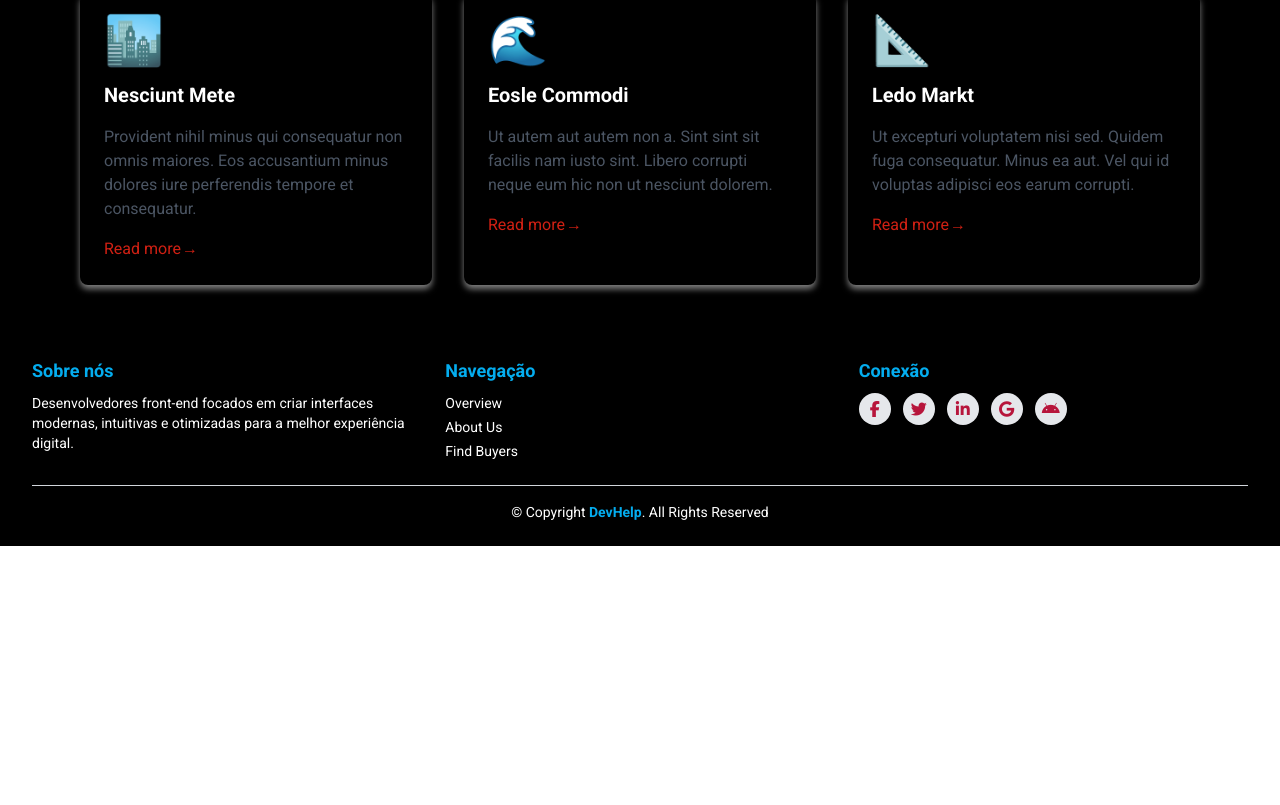
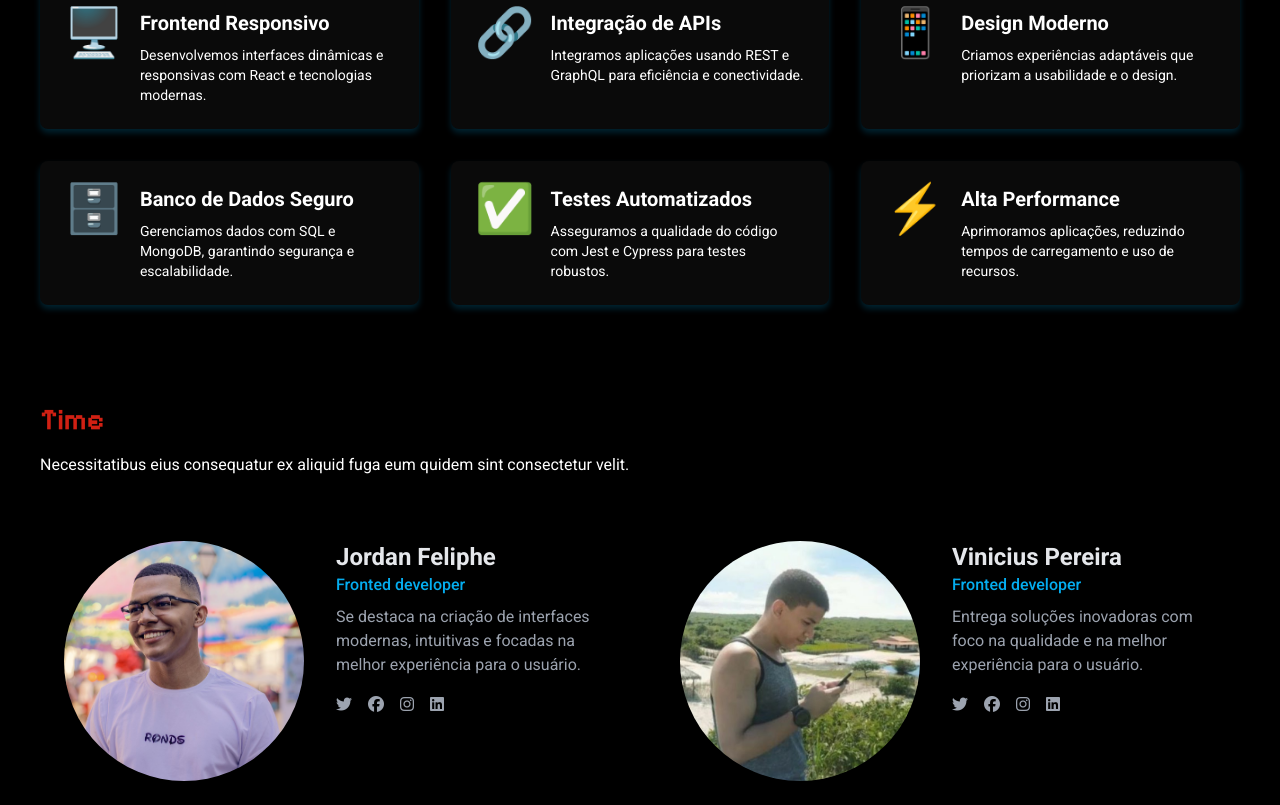
Before and after one commit to JordanFeliphe/DevHelpLP, a React (Create React App) app: page / in a window 1280 px wide. Shown: the part 1555-2360 px from the top of the page. Before the commit the page ends 2101 px from the top, so only its background shows below. Built offline with nearby package versions, Linux system fonts and the light colour scheme.

Commit message:
Section 2 e Section 3 feitas, contendo atualizações sobre o time. Tudo já está responsivo

```diff
--- a/src/App.js
+++ b/src/App.js
@@ -3,6 +3,7 @@ import Navbar from './components/navbar/Navbar';
 import Header from './components/header/Header';
 import Section1 from './components/sections/Section1';
 import Section2 from './components/sections/Section2';
+import Section3 from './components/sections/Section3';
 import Footer from './components/footer/Footer';
 
 function App() {
@@ -12,6 +13,7 @@ function App() {
       <Header/>
       <Section1/>
       <Section2/>
+      <Section3/>
       <Footer/>
 
     </div>
--- a/src/components/sections/Section2.jsx
+++ b/src/components/sections/Section2.jsx
@@ -4,59 +4,80 @@ const Services = () => {
   const services = [
     {
       id: 1,
-      title: "Nesciunt Mete",
+      title: "Frontend Responsivo",
       description:
-        "Provident nihil minus qui consequatur non omnis maiores. Eos accusantium minus dolores iure perferendis tempore et consequatur.",
-      icon: "🏙️", // Substitua pelo ícone adequado
+        "Desenvolvemos interfaces dinâmicas e responsivas com React e tecnologias modernas.",
+      icon: "🖥️",
     },
     {
       id: 2,
-      title: "Eosle Commodi",
+      title: "Integração de APIs",
       description:
-        "Ut autem aut autem non a. Sint sint sit facilis nam iusto sint. Libero corrupti neque eum hic non ut nesciunt dolorem.",
-      icon: "🌊", // Substitua pelo ícone adequado
+        "Integramos aplicações usando REST e GraphQL para eficiência e conectividade.",
+      icon: "🔗",
     },
     {
       id: 3,
-      title: "Ledo Markt",
+      title: "Design Moderno",
       description:
-        "Ut excepturi voluptatem nisi sed. Quidem fuga consequatur. Minus ea aut. Vel qui id voluptas adipisci eos earum corrupti.",
-      icon: "📐", // Substitua pelo ícone adequado
+        "Criamos experiências adaptáveis que priorizam a usabilidade e o design.",
+      icon: "📱",
+    },
+    {
+      id: 4,
+      title: "Banco de Dados Seguro",
+      description:
+        "Gerenciamos dados com SQL e MongoDB, garantindo segurança e escalabilidade.",
+      icon: "🗄️",
+    },
+    {
+      id: 5,
+      title: "Testes Automatizados",
+      description:
+        "Asseguramos a qualidade do código com Jest e Cypress para testes robustos.",
+      icon: "✅",
+    },
+    {
+      id: 6,
+      title: "Alta Performance",
+      description:
+        "Aprimoramos aplicações, reduzindo tempos de carregamento e uso de recursos.",
+      icon: "⚡",
     },
   ];
 
+
   return (
     <section className="bg-black py-12">
-      <div className="max-w-6xl mx-auto px-4">
-        <div className="text-center">
-          <h2 className="text-3xl font-semibold text-[#d02013]">Services</h2>
+      <div className="max-w-7xl mx-auto px-6 md:px-8 lg:px-10">
+        <div className="text-left mb-8">
+          <h2
+            className="text-3xl font-semibold text-[#d02013]"
+            style={{ fontFamily: '"Pixelify Sans", sans-serif' }}
+          >
+            Tecnologias e Habilidades
+          </h2>
           <p className="text-white mt-4">
-            Necessitatibus eius consequatur ex aliquid fuga eum quidem sint
-            consectetur velit.
+            Excelência em desenvolvimento web e design responsivo.
           </p>
         </div>
-        <div className="mt-10 grid grid-cols-1 md:grid-cols-3 gap-8">
+        <div className="grid grid-cols-1 md:grid-cols-2 lg:grid-cols-3 gap-8">
           {services.map((service) => (
             <div
               key={service.id}
-              className="rounded-lg bg-black shadow-[0_4px_6px_rgba(255,255,255,0.5)] p-6 text-left group transition-transform transform hover:scale-105 "
+              className="flex items-start bg-[#0a0a0a] rounded-lg p-6 shadow-[0_4px_6px_rgba(4,173,239,0.2)] transition-transform transform hover:scale-105"
             >
-              {/* Ícone com transição de cor */}
-              <div className="text-5xl text-gray-400 mb-4 group-hover:text-yellow-500 transition-colors duration-00">
+              {/* Ícone */}
+              <div className="text-5xl text-gray-400 mr-4 group-hover:text-[#04adef] transition-colors duration-300">
                 {service.icon}
               </div>
-              {/* Título com efeito de linha */}
-              <h3 className="text-xl font-semibold text-white group-hover:text-[#d02013] transition-colors duration-300 relative">
-                {service.title}
-                <span className="block h-1 w-0 bg-yellow-500 absolute bottom-0 left-0 group-hover:w-full transition-all duration-300"></span>
-              </h3>
-              <p className="text-gray-600 mt-4">{service.description}</p>
-              <a
-                href="#"
-                className="text-[#d02013] mt-4 inline-block hover:underline"
-              >
-                Read more →
-              </a>
+              {/* Conteúdo */}
+              <div>
+                <h3 className="text-xl font-semibold text-white group-hover:text-[#04adef] transition-colors duration-300 mb-2">
+                  {service.title}
+                </h3>
+                <p className="text-white text-sm">{service.description}</p>
+              </div>
             </div>
           ))}
         </div>
--- /dev/null
+++ b/src/components/sections/Section3.jsx
@@ -0,0 +1,107 @@
+import React from "react";
+import Team1 from "../../assets/img/Team1.jpg";
+import Team2 from "../../assets/img/Team2.jpg";
+
+const Team = () => {
+  const teamMembers = [
+    {
+      id: 1,
+      name: "Jordan Feliphe",
+      role: "Fronted developer",
+      description:
+        "Se destaca na criação de interfaces modernas, intuitivas e focadas na melhor experiência para o usuário.",
+      image: Team1,
+      socials: {
+        twitter: "#",
+        facebook: "#",
+        instagram: "#",
+        linkedin: "#",
+      },
+    },
+    {
+      id: 2,
+      name: "Vinicius Pereira",
+      role: "Fronted developer",
+      description:
+        "Entrega soluções inovadoras com foco na qualidade e na melhor experiência para o usuário.",
+      image: Team2,
+      socials: {
+        twitter: "#",
+        facebook: "#",
+        instagram: "#",
+        linkedin: "#",
+      },
+    },
+  ];
+
+  return (
+    <section className="bg-black py-12">
+      <div className="max-w-7xl mx-auto px-6 md:px-8 lg:px-10">
+        <h2
+          className="text-3xl font-semibold text-[#d02013]"
+          style={{ fontFamily: '"Pixelify Sans", sans-serif' }}
+        >
+          Time
+        </h2>
+        <p className="text-white mt-4">
+          Necessitatibus eius consequatur ex aliquid fuga eum quidem sint
+          consectetur velit.
+        </p>
+        <div className="mt-10 grid grid-cols-1 gap-8 md:grid-cols-2">
+          {teamMembers.map((member) => (
+            <div
+              key={member.id}
+              className="bg-black shadow-md rounded-lg p-6 flex flex-col md:flex-row items-center md:items-start space-y-6 md:space-y-0 md:space-x-8"
+            >
+              <div className="flex-shrink-0">
+                <img
+                  src={member.image}
+                  alt={member.name}
+                  className="w-40 h-40 md:w-60 md:h-60 rounded-full object-cover"
+                  style={{
+                    overflow: "hidden",
+                  }}
+                />
+              </div>
+              <div className="text-center md:text-left">
+                <h3 className="text-2xl font-semibold text-gray-200">
+                  {member.name}
+                </h3>
+                <p className="text-[#04adef] font-medium">{member.role}</p>
+                <p className="text-gray-400 mt-2">{member.description}</p>
+                <div className="flex justify-center md:justify-start space-x-4 mt-4">
+                  <a
+                    href={member.socials.twitter}
+                    className="text-gray-400 hover:text-[#04adef]"
+                  >
+                    <i className="fab fa-twitter"></i>
+                  </a>
+                  <a
+                    href={member.socials.facebook}
+                    className="text-gray-400 hover:text-[#04adef]"
+                  >
+                    <i className="fab fa-facebook"></i>
+                  </a>
+                  <a
+                    href={member.socials.instagram}
+                    className="text-gray-400 hover:text-[#04adef]"
+                  >
+                    <i className="fab fa-instagram"></i>
+                  </a>
+                  <a
+                    href={member.socials.linkedin}
+                    className="text-gray-400 hover:text-[#04adef]"
+                  >
+                    <i className="fab fa-linkedin"></i>
+                  </a>
+                </div>
+              </div>
+            </div>
+          ))}
+        </div>
+      </div>
+    </section>
+  );
+};
+
+export default Team;
```
Also changed, not shown: src/assets/img/Team1.jpg (added), src/assets/img/Team2.jpg (added).
